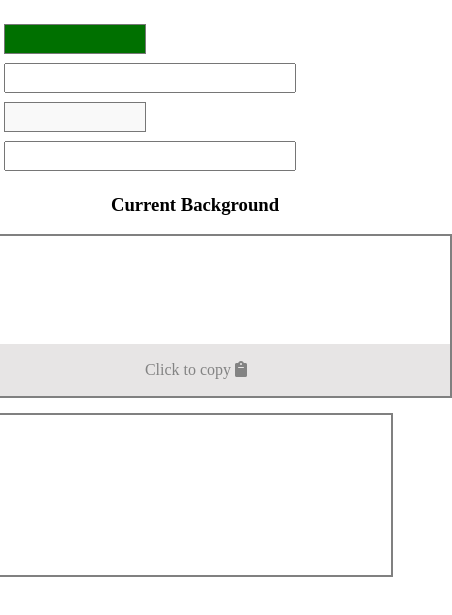
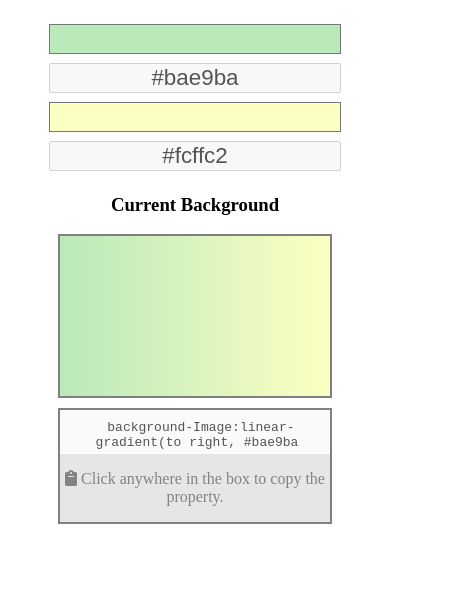
Before and after one commit to SaidFekih/BackgroundColorGenerator, a plain HTML site: page index.html in a window 390 px wide. Shown: the part 111-726 px from the top of the page, 452 px wide, since content can reach past the window. Drawn offline with Linux system fonts and the light colour scheme.

Commit message:
adjust the responsive

```diff
--- a/index.html
+++ b/index.html
@@ -1,76 +1,41 @@
 <!DOCTYPE html>
 <html lang="en">
-
 <head>
     <meta charset="UTF-8">
     <meta http-equiv="X-UA-Compatible" content="IE=edge">
     <meta name="viewport" content="width=device-width, initial-scale=1.0">
     <link rel="stylesheet" href="style.css">
-    <link rel="stylesheet" href="https://cdnjs.cloudflare.com/ajax/libs/font-awesome/6.0.0/css/all.min.css" integrity="sha512-9usAa10IRO0HhonpyAIVpjrylPvoDwiPUiKdWk5t3PyolY1cOd4DSE0Ga+ri4AuTroPR5aQvXU9xC6qOPnzFeg==" crossorigin="anonymous" referrerpolicy="no-referrer" />    <title>Background Generator</title>
+    <link rel="stylesheet" href="https://cdnjs.cloudflare.com/ajax/libs/font-awesome/6.0.0/css/all.min.css"
+        integrity="sha512-9usAa10IRO0HhonpyAIVpjrylPvoDwiPUiKdWk5t3PyolY1cOd4DSE0Ga+ri4AuTroPR5aQvXU9xC6qOPnzFeg=="
+        crossorigin="anonymous" referrerpolicy="no-referrer" />
+    <title>Background Generator</title>
 </head>
-
 <body>
     <div class="container">
         <h1> Background Generator</h1>
         <div class="colors">
             <div class="color">
-                <input class="color-picker"  type="color" name="color1" id="color1" value="#007000">
-                <input class="color-Id" type="text" name="value" id="ValueColor1">
+                <input class="color-picker" type="color" name="color1" id="color1" value="#bae9ba">
+                <input class="color-Id" type="text" name="value" id="ValueColor1" disabled="disabled">
             </div>
             <div class="color">
-                <input class="color-picker" type="color" name="color2" id="color2" value="#f9f9f9">
-                <input class="color-Id" type="text" name="value" id="ValueColor2">
+                <input class="color-picker" type="color" name="color2" id="color2" value="#fcffc2">
+                <input class="color-Id" type="text" name="value" id="ValueColor2" disabled="disabled">
             </div>
         </div>
         <h3>Current Background</h3>
+        <div class="resultColor"></div>
         <div class="container-css-prop" onclick="copyToClickBoard()">
-            <div>
-                <input type="text" id="Cssprop">
+            <div class="result-content">
+                <textarea type="text" id="Cssprop" disabled="disabled"></textarea>
             </div>
             <div class="click-option">
-                <p>Click to copy  <i class="fa-solid fa-clipboard"></i></p>
+                <p><i class="fa-solid fa-clipboard"></i> Click anywhere in the box to copy the property.</p>
             </div>
 
         </div>
-
-
-        <div class="resultColor"></div>
     </div>
-
 </body>
 
 </html>
-<script>
-    let color1 = document.querySelector('#color1');
-    let color1ActualValue1 = document.querySelector('#ValueColor1');
-    let color2 = document.querySelector('#color2');
-    let color1ActualValue2 = document.querySelector('#ValueColor2');
-    let bodyColor = document.querySelector('#gradient');
-    let resultColor = document.querySelector('.resultColor');
-    let cssprop = document.querySelector('#Cssprop');
-
-    color1.addEventListener('input', generateColor);
-    color2.addEventListener('input', generateColor);
-
-    function generateColor() {
-        //console.log( "from func" + color1.value);
-        //console.log(resultColor);
-        color1ActualValue1.value = color1.value;
-        color1ActualValue2.value = color2.value;
-        setBGCorlo(color1ActualValue1.value, color1ActualValue2.value)
-    }
-    function setBGCorlo(col1, col2) {
-        //console.log('btn mriguel' + color2.value)
-        let gradientColor = `linear-gradient(to right, ${col1} ,${col2})`;
-        console.log(gradientColor);
-        resultColor.style.backgroundImage = gradientColor;
-        cssprop.value = " background-Image:" + gradientColor;
-        //resultColor.style.backgroundColor = color1.value;
-    }
-
-    function copyToClickBoard(){
-    var content =document.querySelector('#Cssprop').value;
-    navigator.clipboard.writeText(content)
-    }
-
-</script>
+<script src="main.js"></script>
--- /dev/null
+++ b/main.js
@@ -0,0 +1,35 @@
+myTimeout = setTimeout(generateColor, 50);
+
+let color1 = document.querySelector('#color1');
+let color1ActualValue1 = document.querySelector('#ValueColor1');
+let color2 = document.querySelector('#color2');
+let color1ActualValue2 = document.querySelector('#ValueColor2');
+let bodyColor = document.querySelector('#gradient');
+let resultColor = document.querySelector('.resultColor');
+let cssprop = document.querySelector('#Cssprop');
+
+color1.addEventListener('input', generateColor);
+color2.addEventListener('input', generateColor);
+
+function generateColor() {
+    //console.log( "from func" + color1.value);
+    //console.log(resultColor);
+    color1ActualValue1.value = color1.value;
+    color1ActualValue2.value = color2.value;
+    setBGCorlo(color1ActualValue1.value, color1ActualValue2.value)
+    clearTimeout(myTimeout);
+}
+
+function setBGCorlo(col1, col2) {
+    //console.log('btn mriguel' + color2.value)
+    let gradientColor = `linear-gradient(to right, ${col1} ,${col2})`;
+    console.log(gradientColor);
+    resultColor.style.backgroundImage = gradientColor;
+    cssprop.value = " background-Image:" + gradientColor;
+    //resultColor.style.backgroundColor = color1.value;
+}
+
+function copyToClickBoard() {
+    var content = document.querySelector('#Cssprop').value;
+    navigator.clipboard.writeText(content)
+}
--- a/style.css
+++ b/style.css
@@ -26,7 +26,7 @@ body{
     background-color: transparent;
     border: 0px;
     height: 40px;
-    width: 150px;
+    min-width: 6em;
     cursor: pointer;
 }
 .color-Id{
@@ -40,34 +40,61 @@ body{
     position: relative;
     display:block ;
     min-width: 24.5em;
-    min-height: 10em;
+    min-height: 7em;
     border: solid 2px gray;
     overflow: hidden;
     margin-bottom: 15px;
+    cursor: pointer;
 }
-#Cssprop{
-    border: 0;
-    margin: 10px;
-    padding: 5px;
-    font-size: 1em;
-    text-align: center;
-    min-width: 30em;
-    overflow-wrap: break-word;
 
-}
 .resultColor{
     min-width: 24.5em;
     min-height: 10em;
     border: solid 2px gray;
+    margin-bottom: 15px;
 
 }
 .click-option{
     box-sizing: content-box;
    position: absolute;
-   padding: 1px;
+   padding: 0px;
    color: rgb(131, 131, 131);
    background-color: rgb(231, 229, 229);
    text-align: center;
    bottom: 0;
    width:100%;
 }
+.result-content{
+    padding: 0px;
+    box-sizing: content-box;
+}
+.result-content textarea{
+    border: none;
+    margin: 0;
+    padding-top: 10px;
+    height: 100%;
+    width: 100%;
+    font-size: 1em;
+    text-align: center;
+    resize : none;
+}
+
+@media only screen and (max-width: 420px) {
+
+    .container-css-prop{
+        min-width: 270px;
+        width: auto !important;
+    }
+    .color{
+        flex-direction: column;
+        align-items: center;
+        align-content: center;
+    }
+    .color-picker{
+        width: 100%;
+    }
+    .resultColor{
+        min-width: 270px;
+        margin-bottom: 10px;
+    }
+}
```
